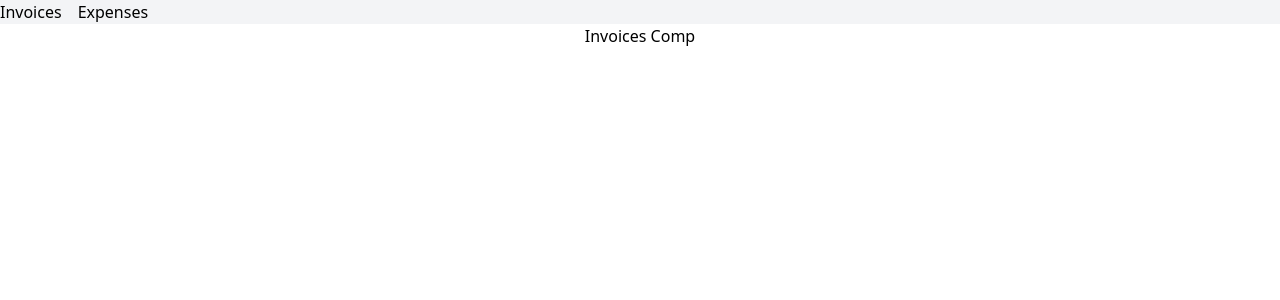
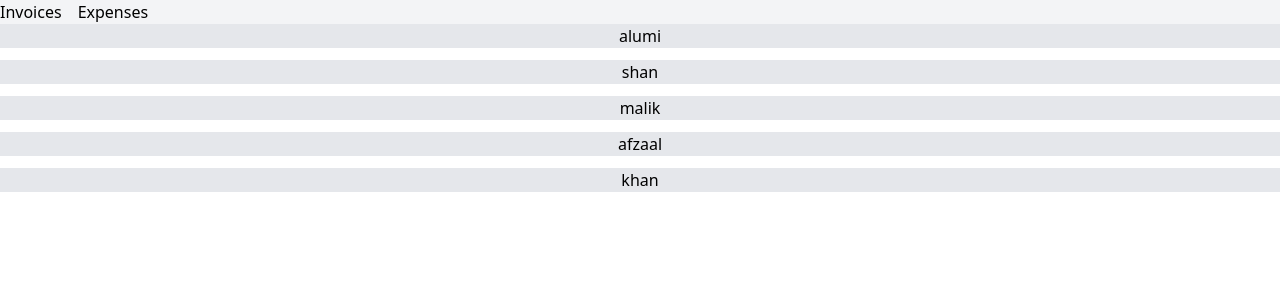
Before and after one commit to M-Mehboob-Alam/learning-react-router-dom, a React (Create React App) app: page /invoice in a window 1280 px wide. Shown: the top 300 px of the page. Built offline with nearby package versions, Linux system fonts and the light colour scheme.

Commit message:
adding nomatch page or 404 not found and created sub nested routes link with map

```diff
--- /dev/null
+++ b/src/components/data.js
@@ -0,0 +1,38 @@
+import Expenses from "./expense";
+
+let invoices = [
+    {
+        'no':1234,
+        'name':'alumi',
+        'amount':1000,
+        'due':'12/18/23'
+    },
+    {
+        'no':1234,
+        'name':'shan',
+        'amount':1000,
+        'due':'12/18/23'
+    },
+    {
+        'no':1234,
+        'name':'malik',
+        'amount':1000,
+        'due':'12/18/23'
+    },
+    {
+        'no':1234,
+        'name':'afzaal',
+        'amount':1000,
+        'due':'12/18/23'
+    },
+    {
+        'no':1234,
+        'name':'khan',
+        'amount':1000,
+        'due':'12/18/23'
+    },
+];
+
+export function getInvoices(){
+    return invoices;
+}
--- a/src/components/invoice/index.jsx
+++ b/src/components/invoice/index.jsx
@@ -1,8 +1,19 @@
-import { Outlet } from "react-router-dom";
-
+import { Link, Outlet } from "react-router-dom";
+import { getInvoices } from "../data";
 export default function invoice(){
-    return <div className="text-center">
-        Invoices Comp
-        <Outlet></Outlet>
-    </div>
+    let  invoices = getInvoices();
+    return (
+        <main className="text-center">
+                <div className="flex flex-col gap-3">
+                    {invoices.map(invoice =>(
+                        <Link
+                        to={`/invoice/${invoice.name}`}
+                        key={invoice.name}
+                        className="bg-gray-200">
+                            {invoice.name}
+                        </Link>
+                    ))}
+                </div>
+        </main>
+    )
 }
--- a/src/index.js
+++ b/src/index.js
@@ -5,7 +5,7 @@ import App from './App';
 import Invoice from './components/invoice';
 import Expenses from './components/expense';
 import reportWebVitals from './reportWebVitals';
-import { BrowserRouter, Routes, Route } from 'react-router-dom';
+import { BrowserRouter, Routes, Route, Link } from 'react-router-dom';
 
 const root = ReactDOM.createRoot(document.getElementById('root'));
 root.render(
@@ -17,6 +17,15 @@ root.render(
             <Route path='/invoice/123' element={<div>Bills</div>} />
           </Route>
           <Route path='/expense' element={<Expenses/>} />
+          <Route path='*' element={
+            <main className='text-center'>
+              <p className='text-3xl'>
+                There is nothing/404
+
+              </p>
+              <Link to='/'>Go To Home</Link>
+            </main>
+          } />
         </Route>
       </Routes>
     </BrowserRouter>
```
